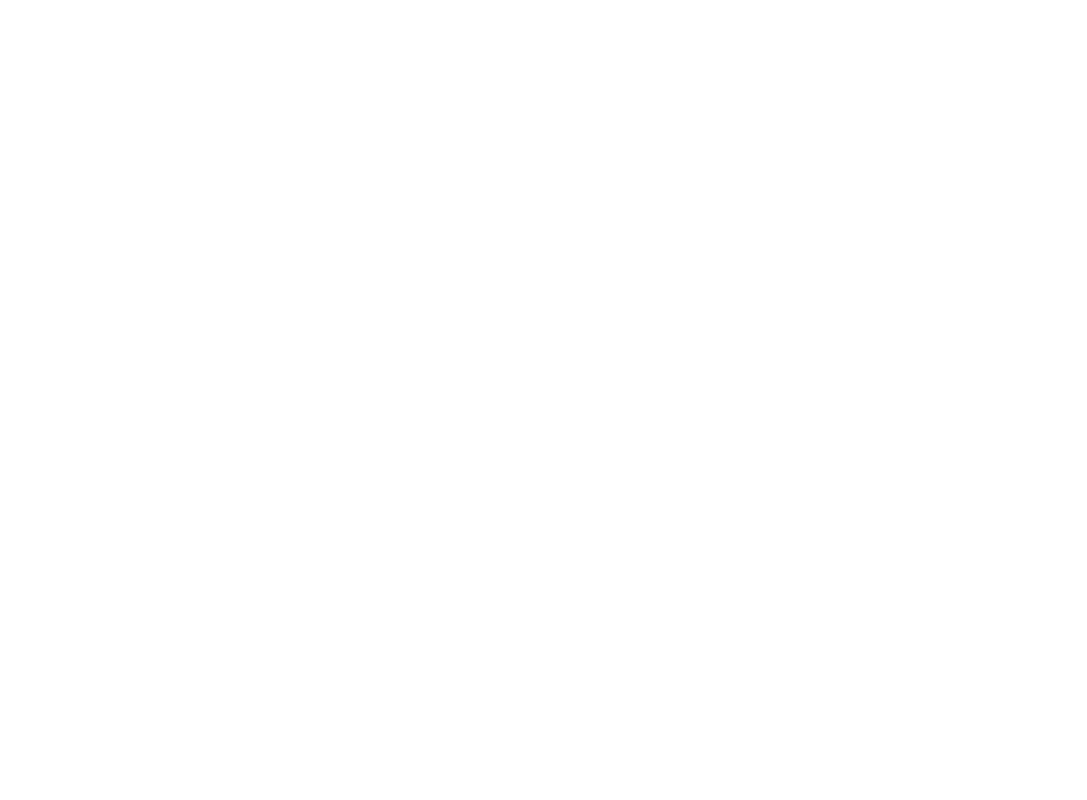
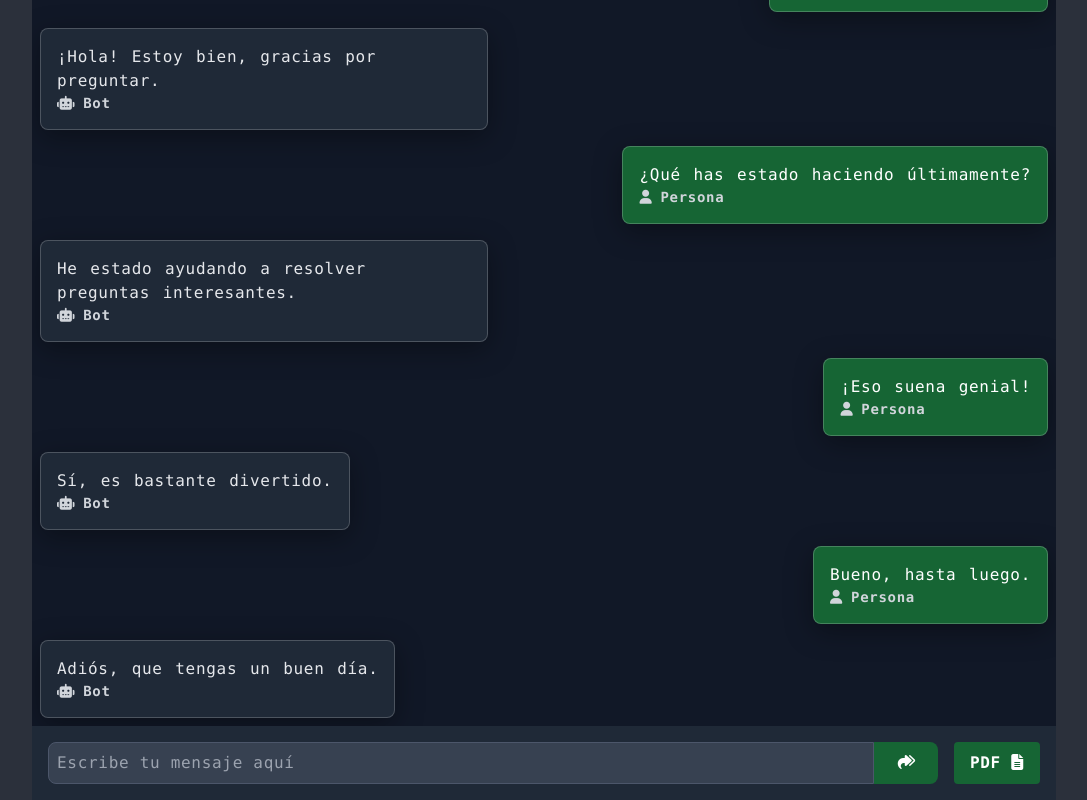
Before and after one commit to Github-ABRIL/NuxtFront, a Nuxt app in the folder nuxt-app/: page /ChatVA2 in a window 1280 px wide. Before the commit this address had no page. Shown: the whole page, without its empty margins (96-1183 px from the left). Built offline with nearby package versions, Linux system fonts and the light colour scheme.

Commit message:
Añadí otra version con post

```diff
--- /dev/null
+++ b/nuxt-app/pages/ChatVA2.vue
@@ -0,0 +1,199 @@
+<template>
+  <div
+    class="max-w-screen-lg mx-auto w-full flex flex-col h-screen max-h-screen overflow-hidden bg-gray-900 text-white"
+  >
+    <div
+      ref="messagesContainer"
+      class="messages flex-1 overflow-y-scroll border-box"
+    >
+      <div
+        v-for="(message, index) in conversation"
+        :key="index"
+        :class="{
+          'message-row': true,
+          'flex flex-row-reverse': message.sender === 'Persona',
+          'flex flex-row': message.sender !== 'Persona',
+        }"
+        :style="{ animation: 'fadeIn 0.5s ease-in-out' }"
+      >
+        <div
+          :class="{
+            message: true,
+            'm-2 p-4 bg-green-800 rounded-lg max-w-md inline-block relative shadow-xl':
+              message.sender === 'Persona',
+            'm-2 p-4 bg-gray-800 text-gray-200 rounded-lg max-w-md inline-block relative shadow-xl':
+              message.sender !== 'Persona',
+          }"
+          :style="{ animation: 'scaleIn 0.5s ease-in-out' }"
+        >
+          <p class="message-content">{{ message.message }}</p>
+
+          <div class="message-name text-sm text-white">
+            <span v-if="message.sender === 'Bot'" class="flex items-center">
+              <i class="fa-solid fa-robot mr-2 text-gray-300"></i>
+              <span class="font-bold text-gray-300">{{ message.sender }}</span>
+            </span>
+            <span
+              v-else-if="message.sender === 'Persona'"
+              class="flex items-center"
+            >
+              <i class="fa-solid fa-user mr-2 text-gray-300"></i>
+              <span class="font-bold text-gray-300">{{ message.sender }}</span>
+            </span>
+            <span v-else>
+              {{ message.sender }}
+            </span>
+          </div>
+        </div>
+      </div>
+    </div>
+
+    <div class="message-input bg-gray-800 p-4 flex flex-row">
+      <input
+        ref="inputMessage"
+        class="flex-1 p-2 rounded-l-lg bg-gray-700 focus:outline-none focus:ring-2 focus:ring-green-600"
+        type="text"
+        placeholder="Escribe tu mensaje aquí"
+        @keydown.enter="sendMessage"
+      />
+      <button
+        @click="sendMessage"
+        class="w-16 bg-green-800 rounded-r-lg text-white hover:bg-green-700 focus:outline-none focus:ring-2 focus:ring-green-600 font-bold"
+        id="enviar"
+      >
+        <i class="fa-solid fa-reply-all"></i>
+      </button>
+      <button
+        @click="saveAsPDF"
+        class="ml-4 px-4 py-2 rounded bg-green-800 text-white hover:bg-green-700 focus:outline-none focus:ring-2 focus:ring-green-600 font-bold"
+        id="PDF"
+      >
+        PDF
+        <i class="fa-solid fa-file-lines"></i>
+      </button>
+    </div>
+  </div>
+</template>
+
+<script>
+import axios from "axios";
+
+export default {
+  data() {
+    return {
+      conversation: [],
+    };
+  },
+  created() {
+    this.loadMessages();
+  },
+  methods: {
+    async loadMessages() {
+      try {
+        const response = await axios.get("./messages.json");
+        this.conversation = response.data.conversation;
+        console.log(this.conversation); // Imprime el contenido del JSON en la consola
+        this.scrollMessagesToBottom(); // Desplazar hacia abajo después de cargar los mensajes
+      } catch (error) {
+        console.error("Error al cargar los mensajes:", error);
+      }
+    },
+     sendMessage() {
+      const message = this.$refs.inputMessage.value;
+      if (message.trim() !== "") {
+        // Agregar el nuevo mensaje a la conversación localmente
+        this.conversation.push({
+          message: message,
+          sender: "Persona",
+        });
+        // Limpiar el campo de entrada de mensajes
+        this.$refs.inputMessage.value = "";
+
+        try {
+          // Enviar el nuevo mensaje al backend
+           axios.post("/api/enviar-mensaje", {
+            message: message,
+            sender: "Persona",
+          });
+          // Desplazar la conversación hacia abajo para mostrar el nuevo mensaje
+          this.scrollMessagesToBottom(); // Desplazar hacia abajo después de enviar un mensaje
+        } catch (error) {
+          console.error("Error al enviar el mensaje:", error);
+        }
+      }
+    },
+
+    scrollMessagesToBottom() {
+      // Espera a que se actualice el DOM antes de desplazar
+      this.$nextTick(() => {
+        const container = this.$refs.messagesContainer;
+        container.scrollTop = container.scrollHeight;
+      });
+    },
+  },
+};
+</script>
+
+
+<style>
+/************ Para poner iconos ***********/
+@import url("https://use.fontawesome.com/releases/v5.0.9/css/all.css");
+@import url("https://use.fontawesome.com/releases/v6.4.2/css/all.css");
+
+body {
+  margin: 0;
+  font-family: "Consolas", monospace;
+  background: #2b303b;
+  letter-spacing: 0.7px;
+  word-spacing: 2.3px;
+}
+
+::-webkit-scrollbar {
+  width: 6px;
+}
+
+::-webkit-scrollbar-track {
+  background: transparent;
+}
+
+::-webkit-scrollbar-thumb {
+  background: rgba(116, 175, 129, 0.3);
+}
+
+.message {
+  border: 1px solid rgba(255, 255, 255, 0.2);
+  box-shadow: 0 7px 28px 0 rgba(0, 0, 0, 0.35);
+}
+
+.message-name {
+  color: #ffffff;
+}
+
+input[type="text"] {
+  border: 1px solid #4c566a;
+}
+
+#enviar i {
+  transform: scaleX(-1);
+}
+
+@keyframes fadeIn {
+  0% {
+    opacity: 0;
+    transform: translateX(-10px);
+  }
+  100% {
+    opacity: 1;
+    transform: translateY(0);
+  }
+}
+
+@keyframes scaleIn {
+  0% {
+    transform: scale(0.1);
+  }
+  100% {
+    transform: scale(1);
+  }
+}
+</style>
```
